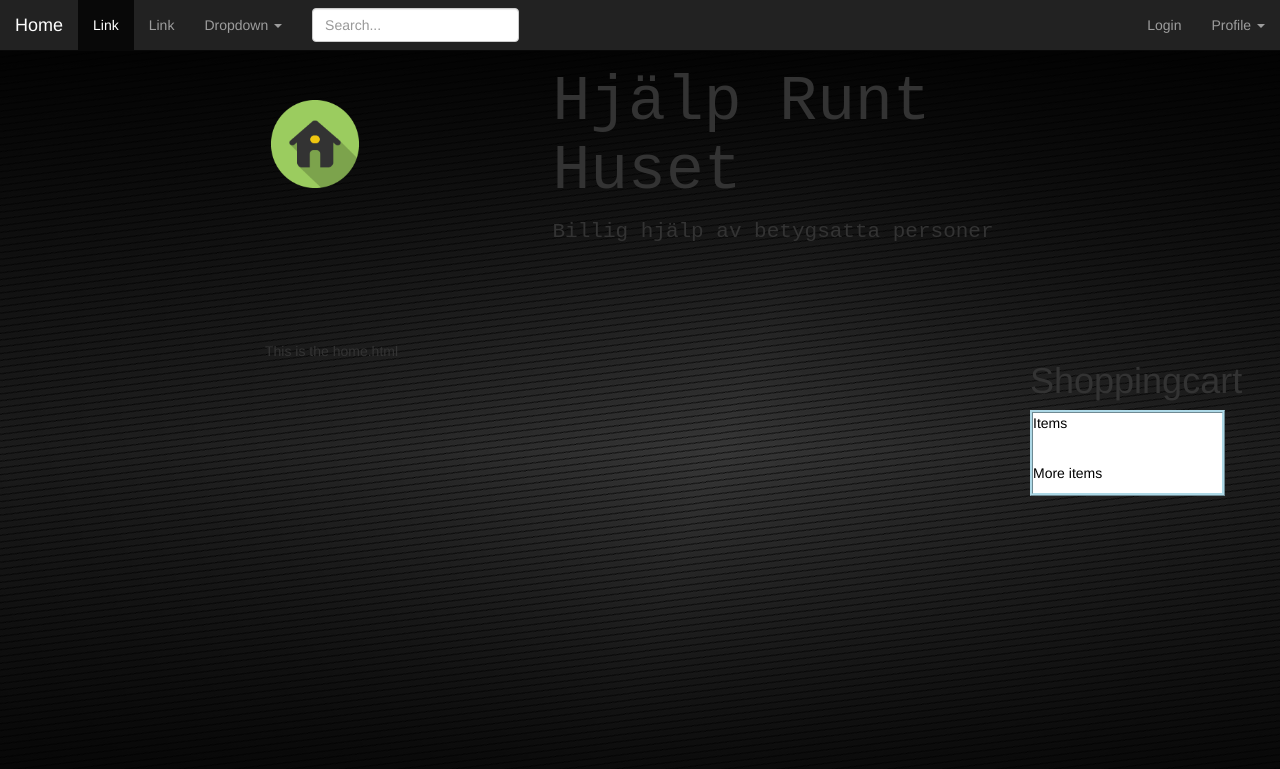
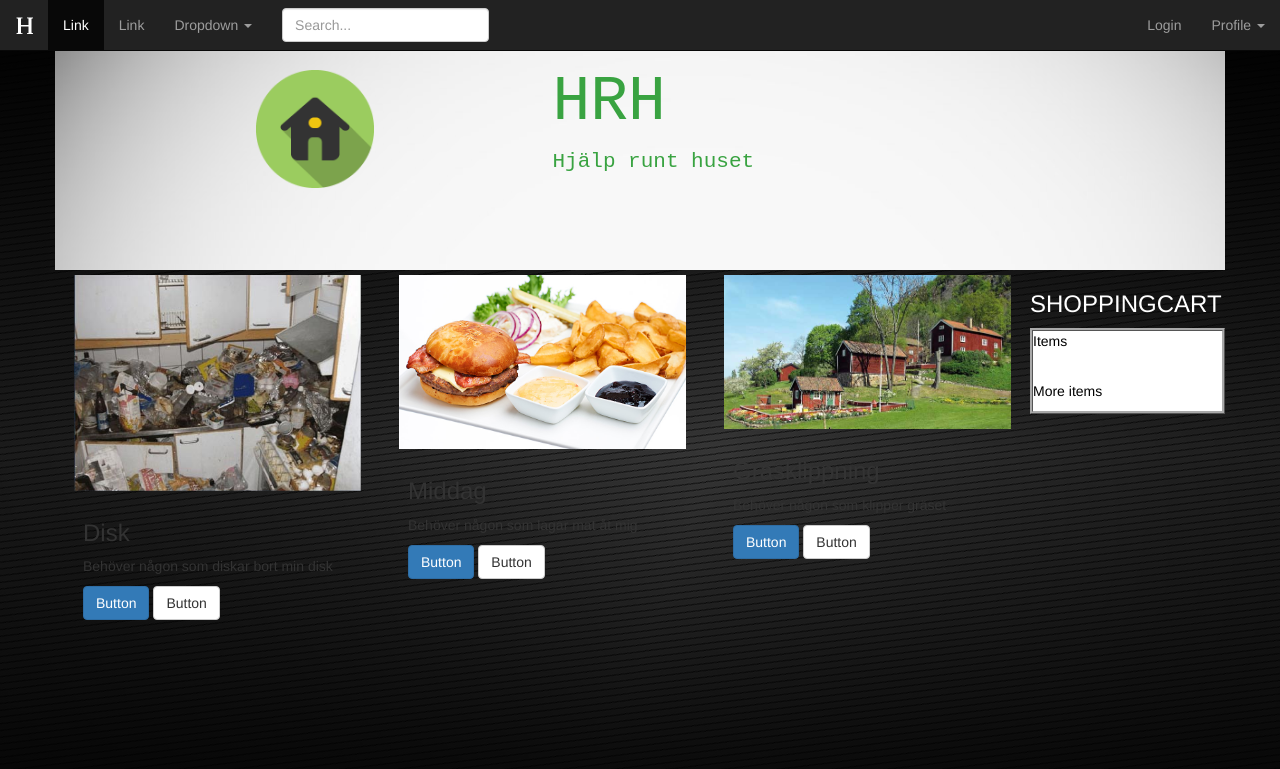
Before and after one commit to superspindel/onlineStore, a Flask app: page / in a window 1280 px wide. Shown: the top 769 px of the page. Run offline with Flask 2, Linux system fonts and the light colour scheme; some libraries are stand-ins or nearby versions.

Commit message:
lagt till thumbnails

```diff
--- a/src/static/css/theme.css
+++ b/src/static/css/theme.css
@@ -2,13 +2,14 @@
     background-color: white;
     color: black;
     border-size: 10px;
-    border-color: lightblue;
+    border-color: darkgrey;
     border-style: ridge;
 }
 
 .jumbotron{
     background-color: transparent;
     font-family: "Courier New", Courier, monospace;
+    color: #39A341;
 }
 
 body {
@@ -17,5 +18,22 @@ body {
 
 .picture{
     position: relative;
-    top: 100px;
+    top: 70px;
 }
+
+.topbar{
+    background: url("/static/images/topbar3.jpg")
+}
+
+.thumbnail{
+    background-color: transparent;
+    border-style: none;
+}
+.caption{
+    color: white;
+}
+
+.shoppingcartTitle{
+    color: white;
+    font-size: 14px;
+}
--- a/src/templates/base.html
+++ b/src/templates/base.html
@@ -19,7 +19,9 @@
         <span class="icon-bar"></span>
         <span class="icon-bar"></span>
       </button>
-      <a class="navbar-brand" href="/">Home</a>
+      <a class="navbar-brand" href="/">
+          <span class="glyphicon glyphicon-header"></span>
+      </a>
     </div>
 
     <!-- Collect the nav links, forms, and other content for toggling -->
@@ -63,7 +65,7 @@
     </nav>
 </div>
 <div class="container">
-    <div class="row">
+    <div class="row topbar">
         <div class="col-md-1">
 
         </div>
@@ -71,16 +73,16 @@
             <div class="row">
                 <div class="col-md-4 picture">
                     <center>
-                        <img src="/static/images/Home-icon.png" width="30%" height="30%">
+                        <img src="/static/images/Home-icon.png" width="40%" height="40%">
                     </center>
                 </div>
                 <div class="col-md-8">
                     <div class="jumbotron" aria-label="jumbotron">
                         <h1>
-                            Hjälp Runt Huset
+                            HRH
                         </h1>
                         <p>
-                            Billig hjälp av betygsatta personer
+                            Hjälp runt huset
                         </p>
                     </div>
                 </div>
@@ -109,16 +111,13 @@
         </div>
     </div>
     <div class="row">
-        <div class="col-md-2">
-
-        </div>
-        <div class="col-md-8">
+        <div class="col-md-10">
             {% block content %}
             {% endblock %}
         </div>
         <div class="col-md-2">
             <div class="row shoppingcartTitle">
-                <h1>Shoppingcart</h1>
+                <h3>SHOPPINGCART</h3>
             </div>
             <div class="row shoppingcart">
                 <p>Items</p><br>
--- a/src/templates/home.html
+++ b/src/templates/home.html
@@ -1,4 +1,42 @@
 {% extends "base.html" %}
 {% block content %}
-                         This is the home.html
+
+<div class="row">
+  <div class="col-sm-6 col-md-4">
+    <div class="thumbnail">
+      <img src="/static/images/disk.jpg">
+      <div class="caption">
+        <h3>Disk</h3>
+        <p>Behöver någon som diskar bort min disk</p>
+        <p><a href="#" class="btn btn-primary" role="button">Button</a> <a href="#" class="btn btn-default" role="button">Button</a></p>
+      </div>
+    </div>
+  </div>
+  <div class="col-sm-6 col-md-4">
+      <div class="thumbnail">
+        <img src="/static/images/mat.jpg">
+      <div class="caption">
+        <h3>Middag</h3>
+        <p>Behöver någon som lagar mat åt mig</p>
+        <p><a href="#" class="btn btn-primary" role="button">Button</a> <a href="#" class="btn btn-default" role="button">Button</a></p>
+      </div>
+    </div>
+  </div>
+    <div class="col-sm-6 col-md-4">
+    <div class="thumbnail">
+      <img src="/static/images/garden1.jpg">
+      <div class="caption">
+        <h3>Gräsklippning</h3>
+        <p>Behöver någon som klipper gräset</p>
+        <p><a href="#" class="btn btn-primary" role="button">Button</a> <a href="#" class="btn btn-default" role="button">Button</a></p>
+      </div>
+    </div>
+  </div>
+</div>
+
+
+
+
+
+
 {% endblock %}
```
Also changed, not shown: src/static/images/disk.jpg (added), src/static/images/garden1.jpg (added), src/static/images/mat.jpg (added), src/static/images/topbar.jpg (added), src/static/images/topbar2.jpg (added), src/static/images/topbar3.jpg (added).
